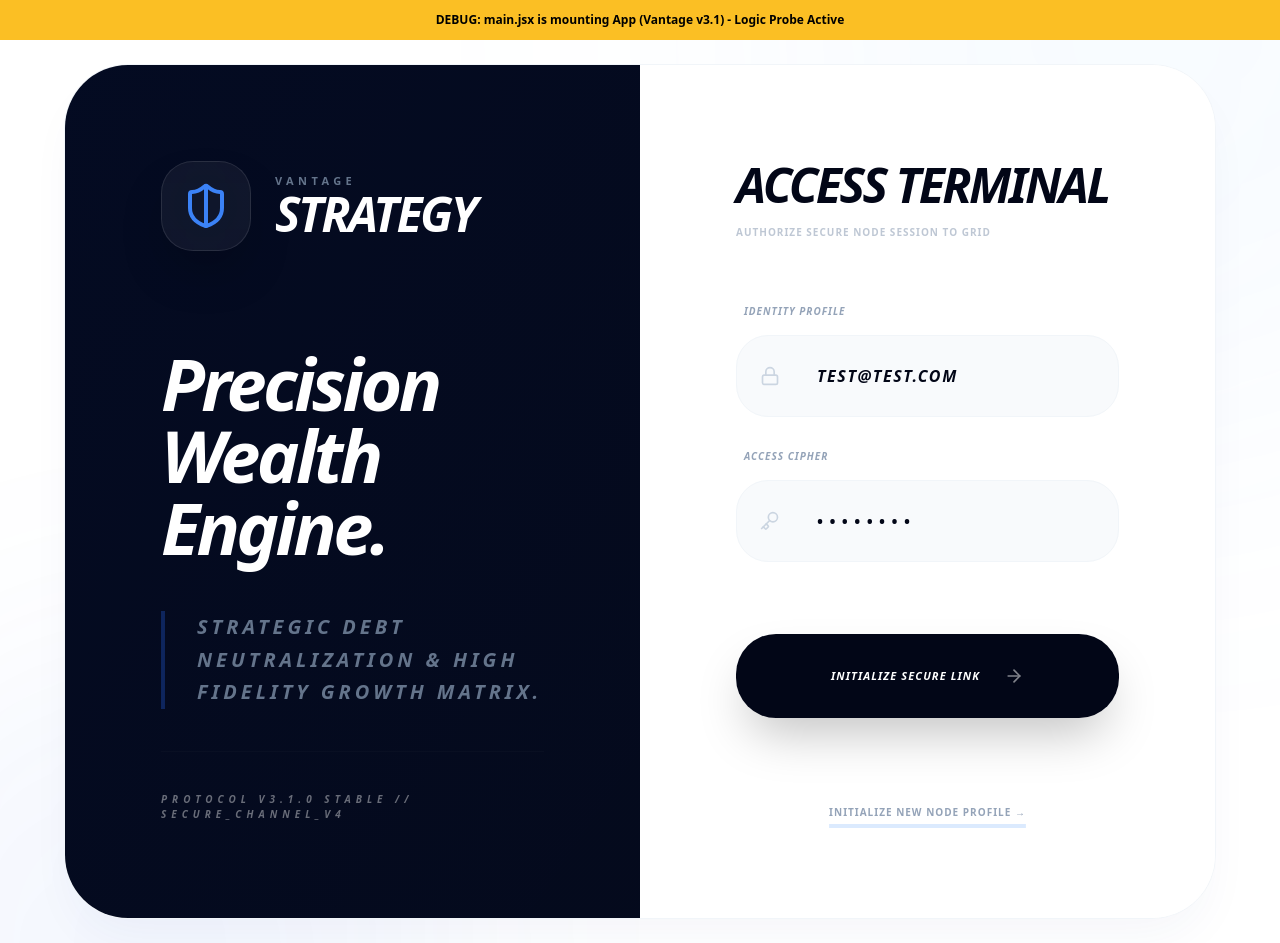
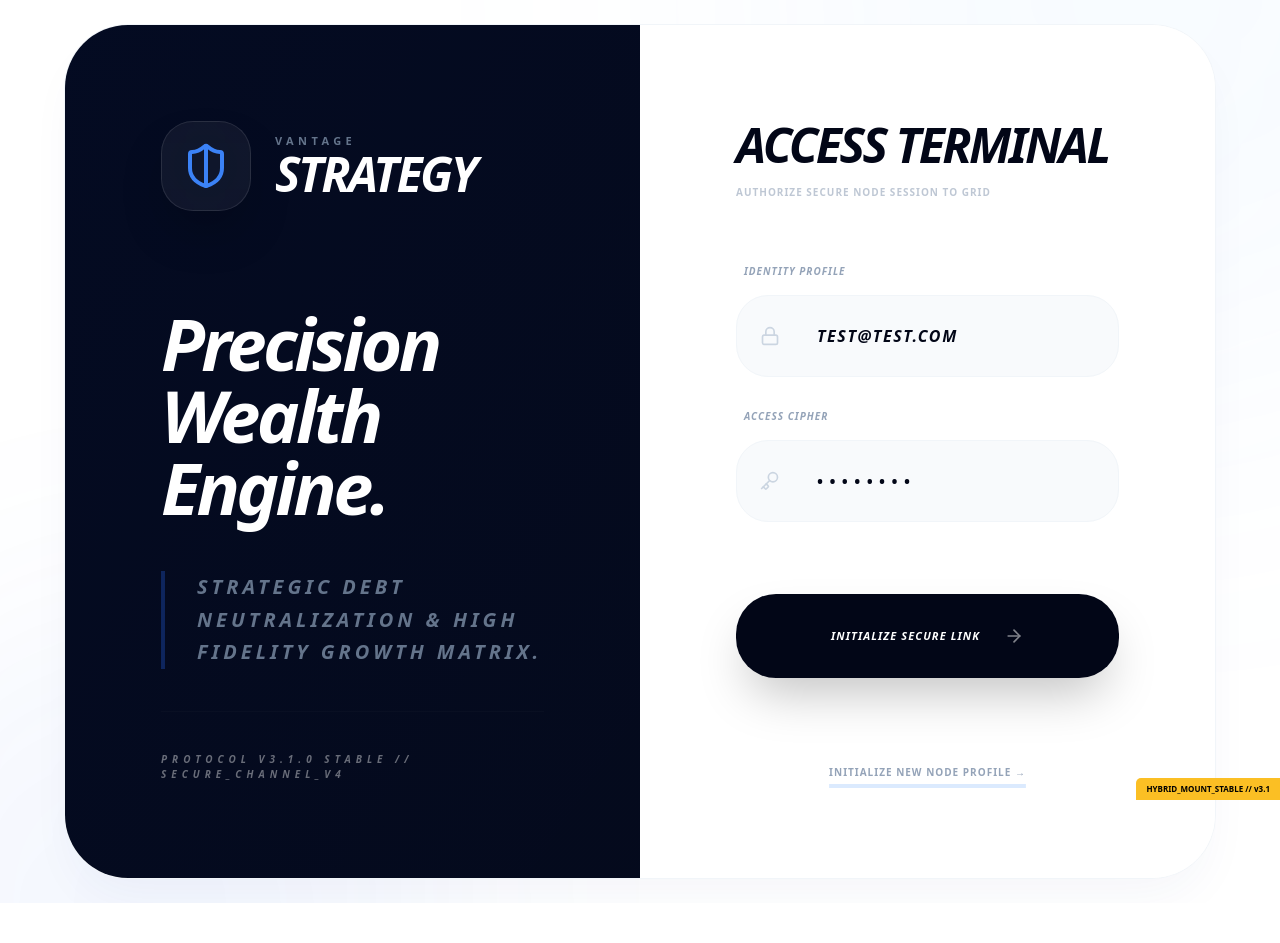
Before and after one commit to scutboy/finance-tracker, a React app in the folder frontend/: page /#/login in a window 1280 px wide. After the commit the page ends 903 px from the top, so only its background shows below. Built offline with nearby package versions, Linux system fonts and the light colour scheme; no server answers; the HTML template or start-up script is replaced by a standard one.

Commit message:
fix: final Stable Hierarchy V3 fix

```diff
--- a/frontend/src/main.jsx
+++ b/frontend/src/main.jsx
@@ -1,4 +1,3 @@
-import { StrictMode } from 'react'
 import { createRoot } from 'react-dom/client'
 import './index.css'
 import App from './App'
@@ -7,15 +6,11 @@ const rootElement = document.getElementById('root');
 
 if (rootElement) {
   createRoot(rootElement).render(
-    <StrictMode>
-      <div style={{ position: 'fixed', top: 0, left: 0, right: 0, height: '40px', backgroundColor: '#fbbf24', color: 'black', display: 'flex', alignItems: 'center', justifyContent: 'center', fontWeight: 'bold', zIndex: 99999, fontSize: '12px' }}>
-        DEBUG: main.jsx is mounting App (Vantage v3.1) - Logic Probe Active
+    <>
+      <div style={{ position: 'fixed', bottom: 0, right: 0, padding: '5px 10px', backgroundColor: '#fbbf24', color: 'black', fontWeight: 'bold', zIndex: 99999, fontSize: '8px', borderRadius: '5px 0 0 0' }}>
+        HYBRID_MOUNT_STABLE // v3.1
       </div>
-      <div style={{ paddingTop: '40px' }}>
-        <App />
-      </div>
-    </StrictMode>
+      <App />
+    </>
   )
-} else {
-  console.error("FATAL: Root element not found in DOM");
 }
```
Also changed, not shown: frontend/src/App.jsx (+7 -7 lines).
